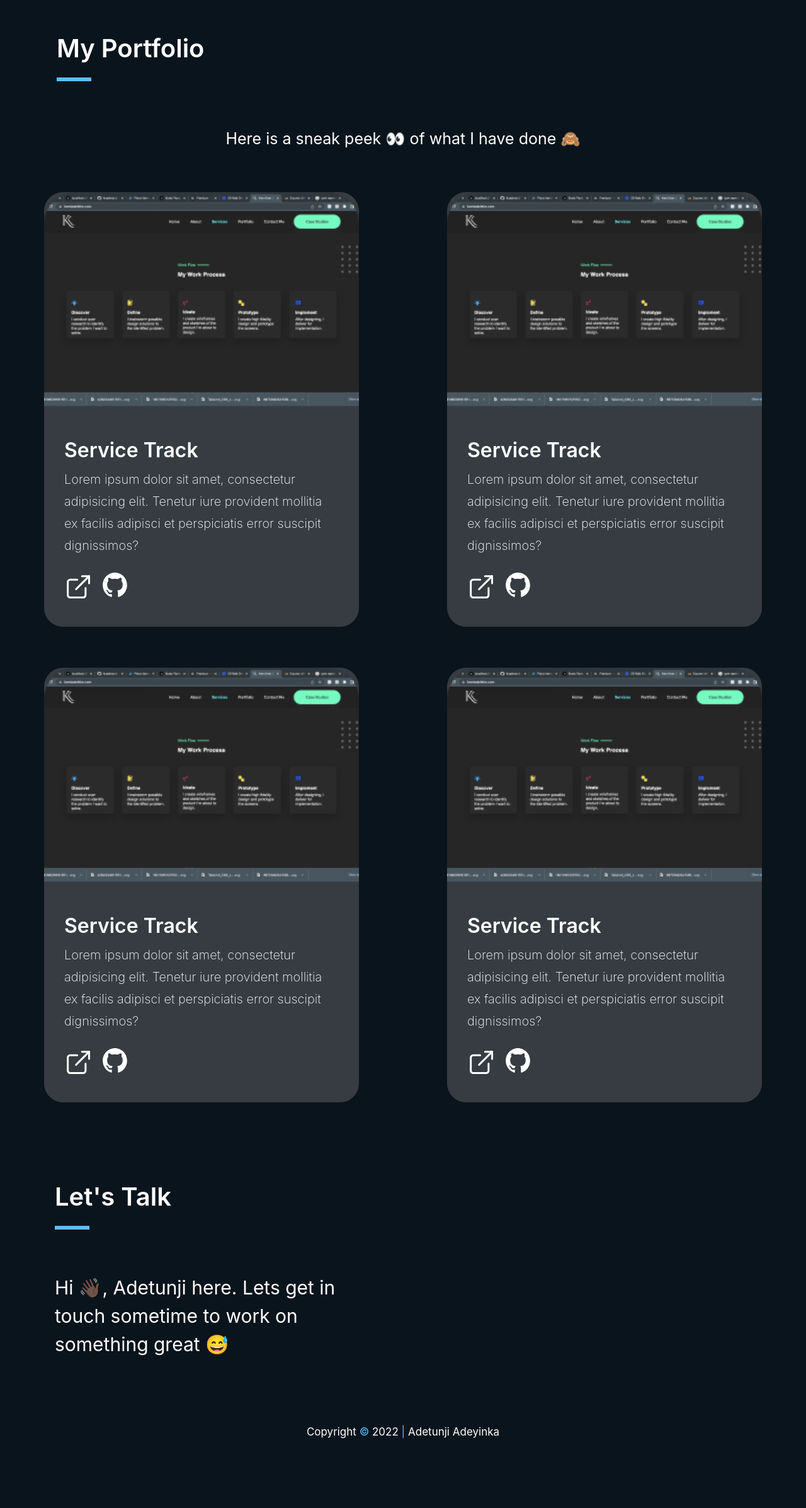
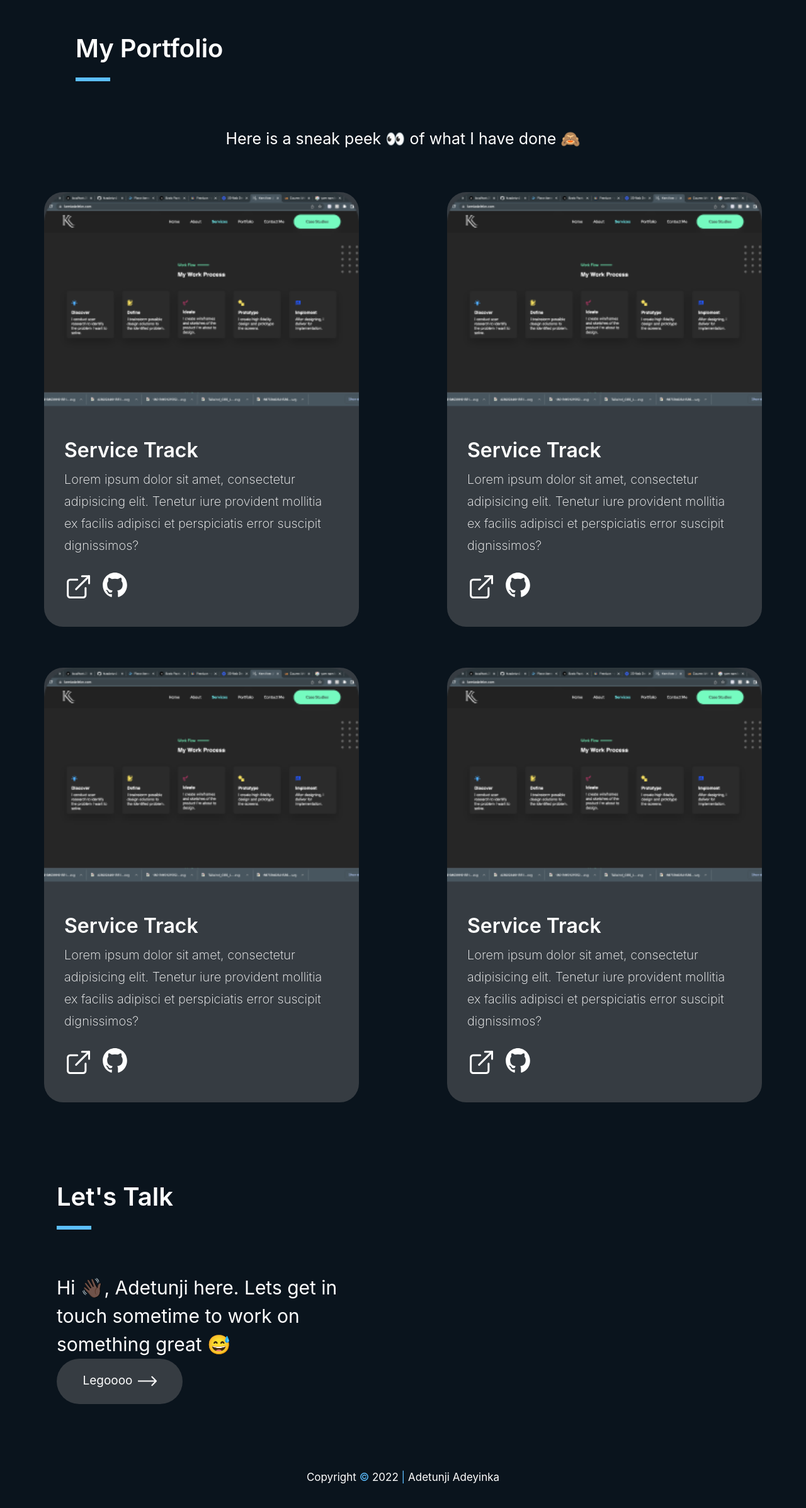
Before and after one commit to Itzadetunji/my-website, a Next.js app: page /portfolio in a window 1280 px wide. Shown: the part 118-2512 px from the top of the page at 63% size. Before the commit the page ends 2444 px from the top, so only its background shows below. Built offline with nearby package versions, Linux system fonts and the light colour scheme.

Commit message:
Chore: Updated portfolio.tsx

```diff
--- a/pages/portfolio.tsx
+++ b/pages/portfolio.tsx
@@ -18,7 +18,7 @@ const portfolio : NextPage = () => {
     {/* <Navbar/> */}
       <div className='mx-auto'>
         <div className="mt-[165px] mx-[90px]">
-          <div className='mx-auto'>
+          <div className='mx-[30px]'>
             <div>
               <p className='text-white font-[600] text-[40px]'>My Portfolio</p>
               <hr className='light-blue border-[3px] w-[55px] mt-[16px]'/>
@@ -60,14 +60,22 @@ const portfolio : NextPage = () => {
             gitLink={'https://google.com'}
           />
         </div>
-        <div className='mt-[120px] mx-[87px]'>
+        <div className='mt-[120px] mx-[90px]'>
           <div>
             <p className='text-white font-[600] text-[40px]'>Let's Talk</p>
             <hr className='light-blue border-[3px] w-[55px] mt-[16px]'/>
           </div>
           <div className='grid grid-cols-2 mt-[70px]'>
-            <div>
+            <div className='flex flex-col'>
               <p className='w-[495px] text-white text-[30px] font-[400]'>Hi 👋🏿, Adetunji here. Lets get in touch sometime to work on something great 😅</p>
+              <div className=''>
+                <a href='/contact'>
+                  <div className={`rounded-full text-center items-center justify-center grey w-[200px] h-[72.3px] custom-shadow duration-500 ease-in delay-[10ms] flex space-x-[8px]`}>
+                    <p className='text-[19px] text-white'>Legoooo</p>
+                    <img src="./icons/Arrow.svg" alt="" className='w-[30px]'/>
+                  </div>
+                </a>
+              </div>
             </div>
           </div>
         </div>
```
